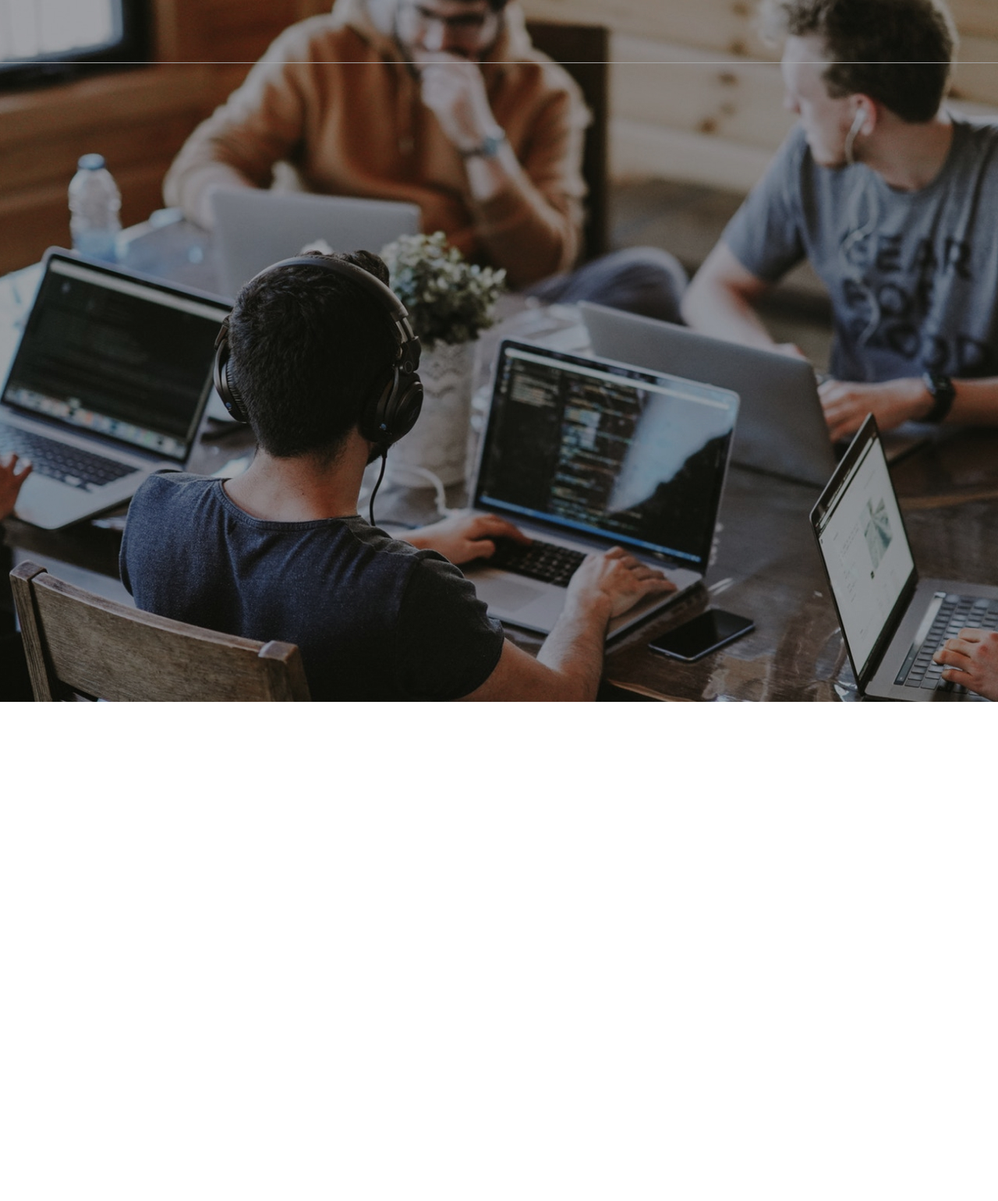
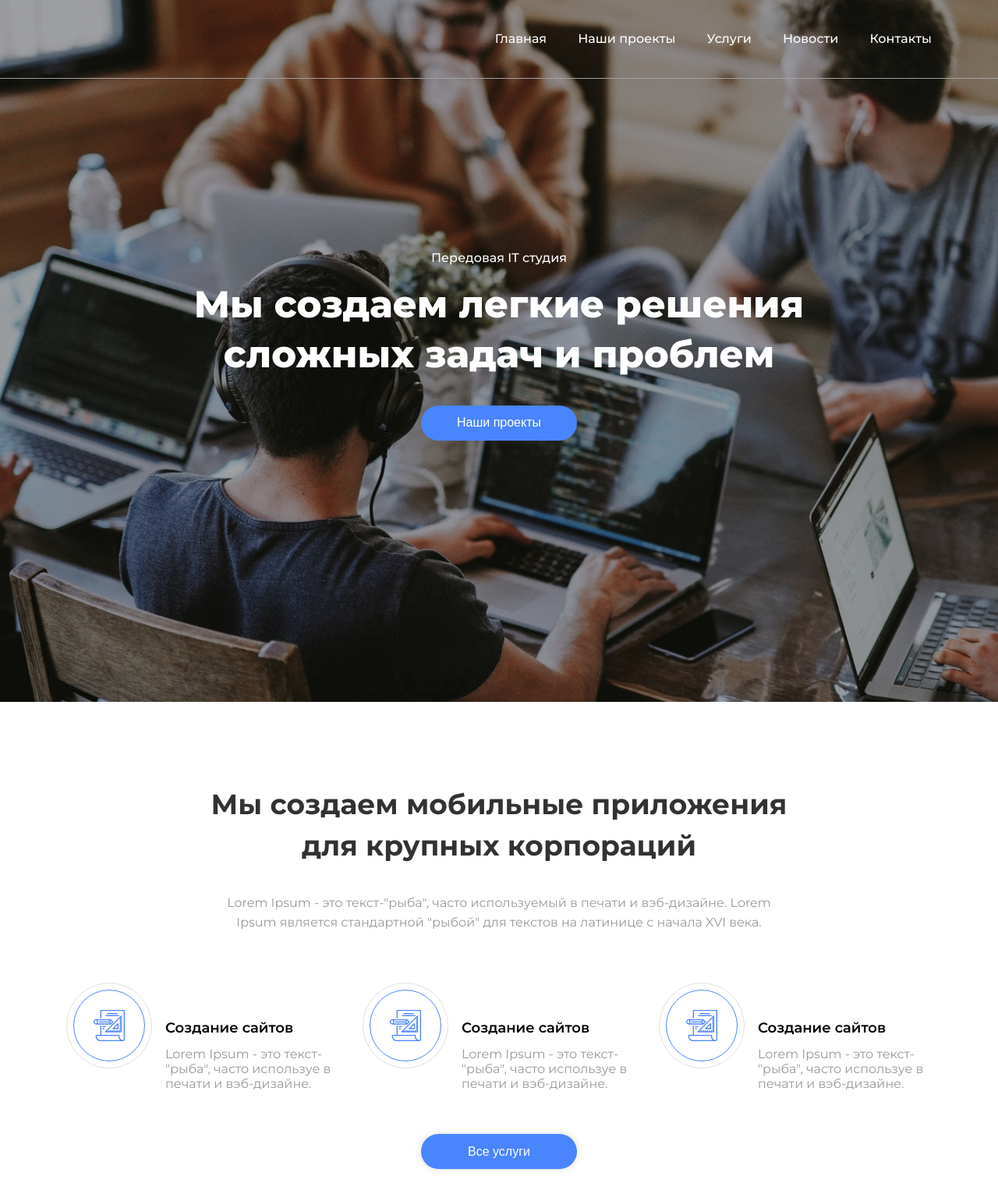
Before and after one commit to Maksimssw/easySolutions, a plain HTML site: page src/index.html in a window 1280 px wide. Shown: the whole page at 78% size. Before the commit the page ends 900 px from the top, so only its background shows below. Drawn offline with Linux system fonts and the light colour scheme.

Commit message:
two section

```diff
--- a/src/index.html
+++ b/src/index.html
@@ -19,14 +19,76 @@
     <main class="main">
         <header class="header">
             <div class="container">
-
+                <nav class="header__wrapper">
+                    <ul class="menu">
+                        <li class="menu__list">
+                            <a href="#" class="menu__link text_main">Главная</a>
+                        </li>
+                        <li class="menu__list">
+                            <a href="#" class="menu__link text_main">Наши проекты</a>
+                        </li>
+                        <li class="menu__list">
+                            <a href="#" class="menu__link text_main">Услуги</a>
+                        </li>
+                        <li class="menu__list">
+                            <a href="#" class="menu__link text_main">Новости</a>
+                        </li>
+                        <li class="menu__list">
+                            <a href="#" class="menu__link text_main">Контакты</a>
+                        </li>
+                    </ul>
+                </nav>
             </div>
         </header>
         <section class="intro">
             <div class="container">
-
+                <p class="intro__atelier text_main">Передовая IT студия</p>
+                <h1 class="intro__title title">Мы создаем легкие решения  сложных задач и проблем</h1>
+                <button class="intro__btn btn text_main">Наши проекты</button>
             </div>
         </section>
     </main>
+    <section class="applications">
+        <div class="container">
+            <h2 class="applications__title title_section">Мы создаем мобильные приложения для крупных корпораций</h2>
+            <p class="applications__subtitle text_heading">Lorem Ipsum - это текст-"рыба", часто используемый в печати и вэб-дизайне. Lorem Ipsum является стандартной "рыбой" для текстов на латинице с начала XVI века.</p>
+            <ul class="applications__wrapper">
+                <li class="applications__list">
+                    <div class="applications__circle">
+                        <div class="applications__photo">
+                            <img src="img/Applications/project.svg" alt="project">
+                        </div>
+                    </div>
+                    <div class="applications__text">
+                        <h3 class="applications__heading title_heading">Создание сайтов</h3>
+                        <p class="applications__description">Lorem Ipsum - это текст- "рыба", часто используе в печати и вэб-дизайне.</p>
+                    </div>
+                </li>
+                <li class="applications__list">
+                    <div class="applications__circle">
+                        <div class="applications__photo">
+                            <img src="img/Applications/project.svg" alt="project">
+                        </div>
+                    </div>
+                    <div class="applications__text">
+                        <h3 class="applications__heading title_heading">Создание сайтов</h3>
+                        <p class="applications__description">Lorem Ipsum - это текст- "рыба", часто используе в печати и вэб-дизайне.</p>
+                    </div>
+                </li>
+                <li class="applications__list">
+                    <div class="applications__circle">
+                        <div class="applications__photo">
+                            <img src="img/Applications/project.svg" alt="project">
+                        </div>
+                    </div>
+                    <div class="applications__text">
+                        <h3 class="applications__heading title_heading">Создание сайтов</h3>
+                        <p class="applications__description">Lorem Ipsum - это текст- "рыба", часто используе в печати и вэб-дизайне.</p>
+                    </div>
+                </li>
+            </ul>
+            <button class="applications__btn btn text_main">Все услуги</button>
+        </div>
+    </section>
 </body>
 </html>
--- a/src/sass/base/_button.scss
+++ b/src/sass/base/_button.scss
@@ -6,4 +6,11 @@
     height: 45px;
     box-shadow: 0px 0px 10px rgba(111, 111, 111, 0.25);
     border-radius: 30px;
+    border: none;
+    cursor: pointer;
+    transition: 0.3s all ease-in-out;
+    &:hover, &:focus, &:active{
+        transform: translateY(-5px);
+        background: #3f74e0;
+    }
 }
--- a/src/sass/base/_text.scss
+++ b/src/sass/base/_text.scss
@@ -1,7 +1,7 @@
 @import './mixin';
 @import './variable';
 
-text{
+.text{
     &_heading{
         @include font($grey, 400, 16px, 25px);
     }
@@ -9,3 +9,13 @@ text{
         @include font($main, 500, 16px, 19.5px);
     }
 }
+
+.title{
+    @include font($main, 800, 48px, 64.36px);
+    &_section{
+        @include font($dark, 700, 36px, 52.66px);
+    }
+    &_heading{
+        @include font(#000, 600, 18px, 21.94px);
+    }
+}
--- a/src/sass/base/_variable.scss
+++ b/src/sass/base/_variable.scss
@@ -1,5 +1,5 @@
 $main: #fff;
-$darl: #323232;
+$dark: #323232;
 $grey: #999999;
 $blue: #4985FF;
 $greyBor: #E0E0E0;
--- /dev/null
+++ b/src/sass/modules/_applications.scss
@@ -0,0 +1,61 @@
+@import '../base/mixin';
+
+.applications{
+    padding: 105px 0 105px 0;
+    &__title{
+        width: 740px;
+        margin: 0 auto;
+        margin-bottom: 35px;
+        text-align: center;
+    }
+    &__subtitle{
+        width: 730px;
+        margin: 0 auto;
+        margin-bottom: 65px;
+        text-align: center;
+    }
+    &__wrapper{
+        display: grid;
+        grid-template-columns: repeat(3, 353px);
+        gap: 27px;
+        margin-bottom: 55px;
+    }
+    &__text{
+        width: 226px;
+        padding-top: 48px;
+    }
+    &__description{
+        color: $grey;
+    }
+    &__list{
+        display: flex;
+        justify-content: space-between;
+    }
+    &__heading{
+        margin-bottom: 12px;
+    }
+    &__circle{
+        width: 110px;
+        height: 110px;
+        border-radius: 100%;
+        border: 1px solid $greyBor;
+        display: flex;
+        justify-content: center;
+        align-items: center;
+        position: relative;
+        &::after{
+            content: '';
+            position: absolute;
+            left: 50%;
+            top: 50%;
+            transform: translate(-50%, -50%);
+            width: 90px;
+            height: 90px;
+            border-radius: 100%;
+            border: 1px solid $blue;
+        }
+    }
+    &__btn{
+        margin: 0 auto;
+    }
+}
--- a/src/sass/modules/_header.scss
+++ b/src/sass/modules/_header.scss
@@ -3,4 +3,44 @@
 .header{
     padding: 40px 0;
     border-bottom: 1px solid #A1A1A1;
+    &__wrapper{
+        display: flex;
+        justify-content: end;
+    }
 }
+
+// Menu
+.menu{
+    display: flex;
+    align-items: center;
+    &__list{
+        margin-right: 40px;
+        &:last-child{
+            margin-right: 0;
+        }
+    }
+    &__link{
+        position: relative;
+        &::before{
+            position: absolute;
+            content: '';
+            opacity: 0;
+            visibility: hidden;
+            top: 57px;
+            left: 50%;
+            transition: 0.4s all ease-in-out;
+            transform: translateX(-50%) translateY(5px) scale(0.5);
+            width: 107px;
+            height: 2px;
+            background: $main;
+            animation-fill-mode: forwards;
+        }
+        &:hover,&:focus,&:active{
+            &::before{
+                opacity: 1;
+                transform: translateX(-50%) translateY(0px) scale(1);
+                visibility: visible;
+            }
+        }
+    }
+}
--- /dev/null
+++ b/src/sass/modules/_intro.scss
@@ -0,0 +1,18 @@
+@import '../base/mixin';
+
+.intro{
+    padding-top: 220px;
+    &__atelier{
+        text-align: center;
+        margin-bottom: 18px;
+    }
+    &__title{
+        width: 829px;
+        text-align: center;
+        margin: 0 auto;
+        margin-bottom: 33px;
+    }
+    &__btn{
+        margin: 0 auto;
+    }
+}
--- a/src/sass/style.scss
+++ b/src/sass/style.scss
@@ -5,10 +5,19 @@
     padding: 0 calc(50% - 555px);
 }
 
+ul li{
+    list-style-type: none;
+}
+
+a{
+    text-decoration: none;
+}
+
 *{
     box-sizing: border-box;
     margin: 0;
     padding: 0;
+    outline: none;
 }
 
 img,a,button{
@@ -16,7 +25,7 @@ img,a,button{
 }
 
 body{
-    font-family: 'Montserrat' sans-serif;
+    font-family: 'Montserrat', sans-serif;
 }
 
 .main{
@@ -25,3 +34,5 @@ body{
 }
 
 @import './modules/header';
+@import './modules/intro';
+@import './modules/applications';
```
Also changed, not shown: src/css/style.min.css, src/img/Applications/project.svg (added).
